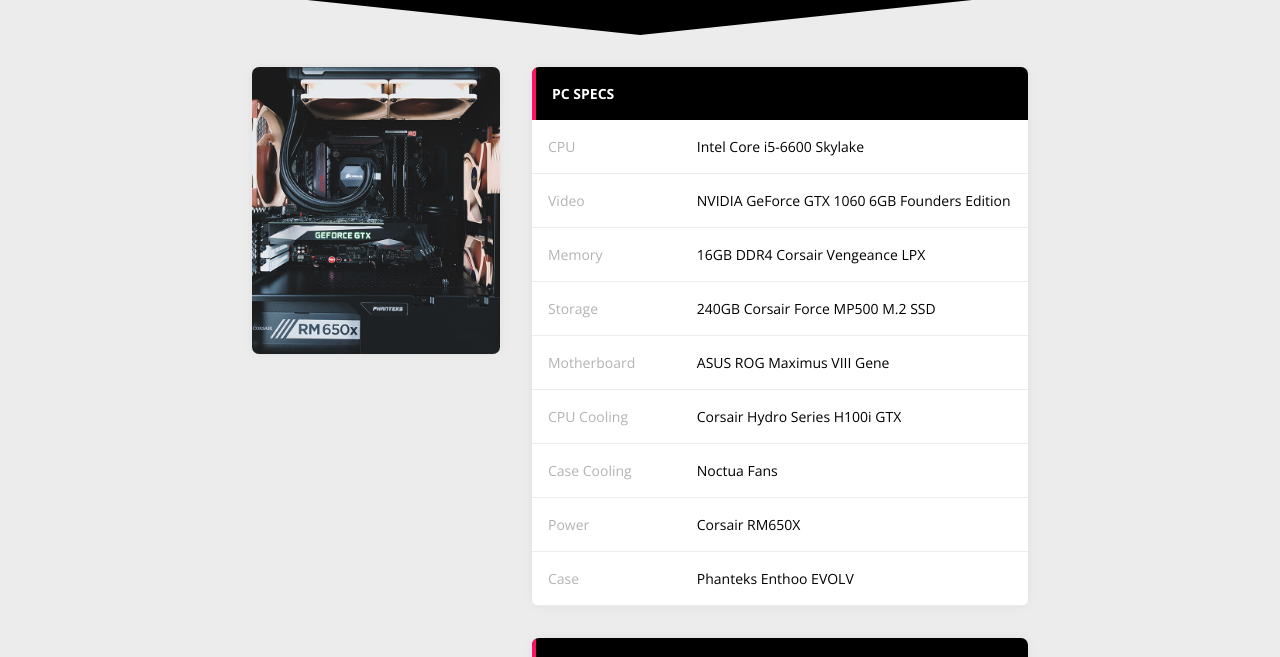
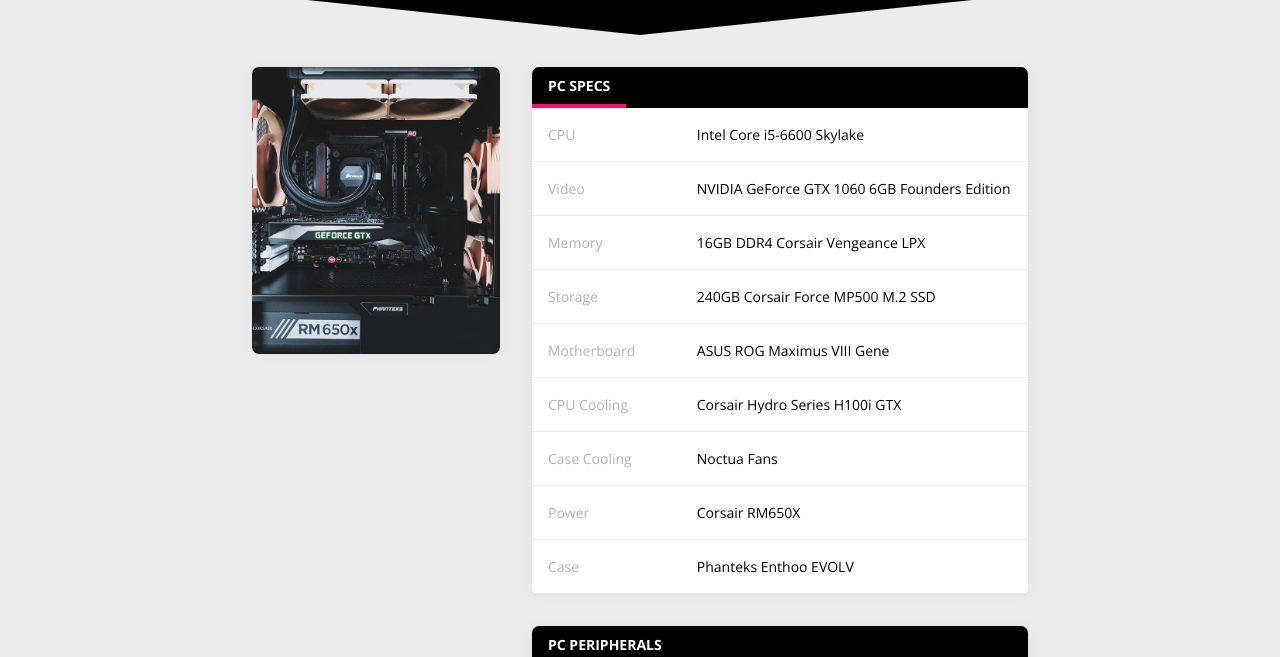
Before and after one commit to FastCatsGG/fastcatsgg, a plain HTML site: page index.html in a window 1280 px wide. Shown: the part 142-799 px from the top of the page. Drawn offline with nearby package versions, Linux system fonts and the light colour scheme; a script that the page names is missing.

Commit message:
misc style fixes

```diff
--- a/css/style.css
+++ b/css/style.css
@@ -90,12 +90,15 @@ header:after {
   box-shadow: 0 0 12px 0 rgba(0,0,0,0.05);
 }
 .pc-heading {
-  padding: 1rem;
   font-weight: bold;
   text-transform: uppercase;
   color: white;
   background: black;
-  border-left: 4px solid #ff1168
+}
+.pc-heading span {
+  display: inline-block;
+  padding: 0.5rem 1rem;
+  border-bottom: 4px solid #ff1168
 }
 .pc-component {
   display: flex;
@@ -115,6 +118,7 @@ header:after {
   box-sizing: border-box;
 }
 .pc-photo {
+  position: -webkit-sticky;
   position: sticky;
   top: 1rem;
   border-radius: 7px;
--- a/index.html
+++ b/index.html
@@ -31,7 +31,7 @@
           <div class="primary">
             <ul class="pc-specs">
               <li class="pc-heading">
-                PC Specs
+                <span>PC Specs</span>
               </li>
               <li class="pc-component">
                 <span class="label">CPU</span>
@@ -72,7 +72,7 @@
             </ul>
             <ul class="pc-peripherals">
               <li class="pc-heading">
-                  PC Peripherals
+                  <span>PC Peripherals</span>
               </li>
               <li class="pc-component">
                 <span class="label">Keyboard</span>
```
